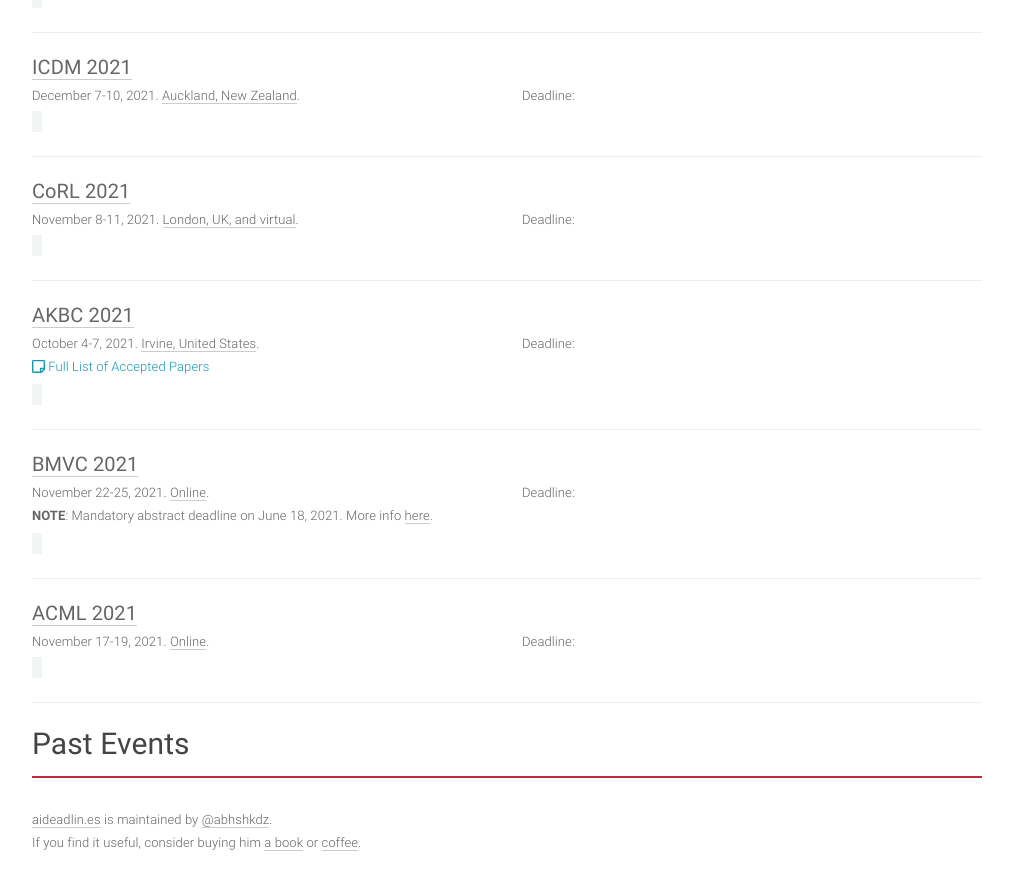
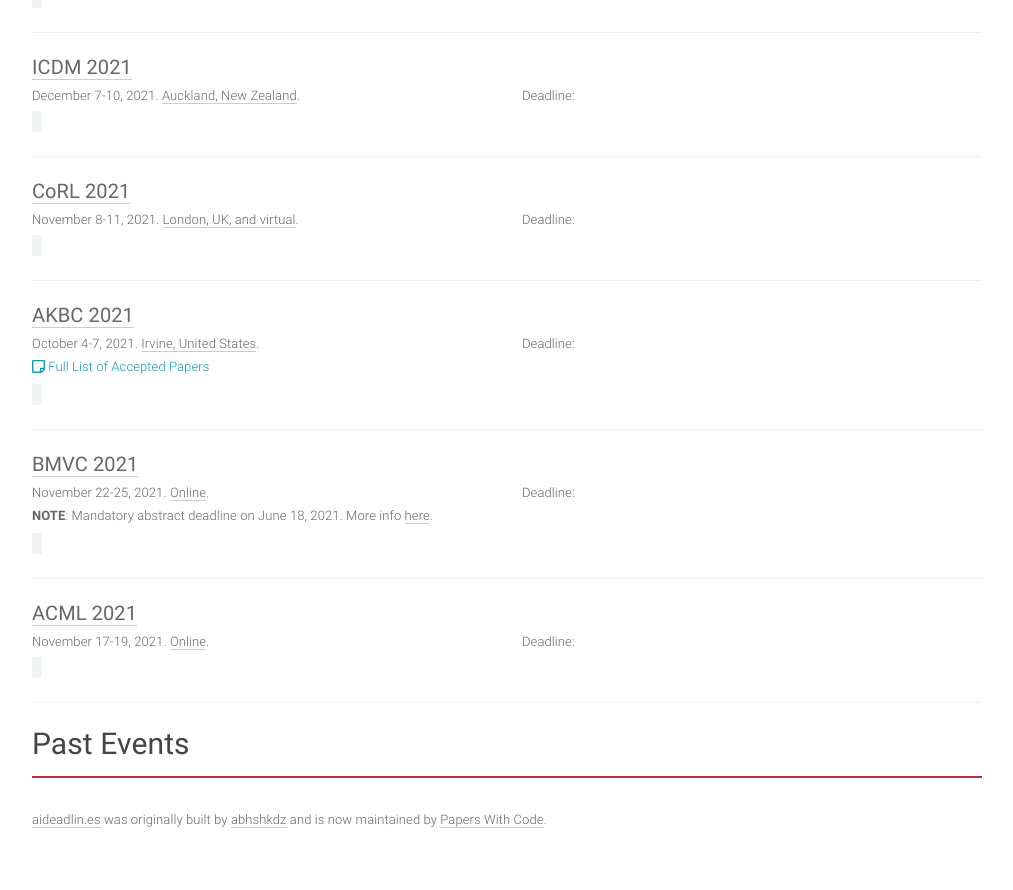
Before and after one commit to paperswithcode/ai-deadlines, a Jekyll site: the page built from index.html, in a window 1280 px wide and 900 px high, scrolled down 8346 px. Shown: the top 890 px of the window, without its empty margins (133-1146 px from the left). Built offline with Jekyll 4.4.1, drawn with Linux system fonts in a browser that asks for light colours; comment, search, counter and statistics services are not loaded.

Commit message:
Drops google analytics; updates footnote

```diff
--- a/_config.yml
+++ b/_config.yml
@@ -1,17 +1,15 @@
-title: AI Conference Deadlines # (Maintained by @abhshkdz)
-# email: abhshkdz@vt.edu
+title: AI Conference Deadlines
 description: Countdowns to top CV/NLP/ML/Robotics/AI conference deadlines
 author: Abhishek Das
 
 domain: "aideadlin.es"
 baseurl: ""
 
-twitter_username: abhshkdz
 twitter_hashtag: machinelearning
 github_username: abhshkdz
 github_repo: ai-deadlines
 
 markdown: kramdown
-ga_id: UA-36274081-2
+ga_id:
 
 include: ['_pages']
--- a/_layouts/home.html
+++ b/_layouts/home.html
@@ -150,9 +150,8 @@
       </div>
       <footer>
         <div class="row">
-            <div class="col-xs-12 col-sm-6">
-              <a href="/">{{ site.domain }}</a> is maintained by <a href="https://twitter.com/{{ site.twitter_username }}">@{{ site.twitter_username }}</a>.<br>
-              If you find it useful, consider buying him <a target="_blank" href="https://read.gift/u/abhshkdz">a book</a> or <a title="_blank" href="https://www.buymeacoffee.com/abhshkdz">coffee</a>.
+          <div class="col-xs-12 col-sm-12">
+            <a href="/">{{ site.domain }}</a> was originally built by <a href="https://twitter.com/abhshkdz">abhshkdz</a> and is now maintained by <a href="https://paperswithcode.com/">Papers With Code</a>.<br>
           </div>
         </div>
       </footer>
```
Lines whose indentation alone changed are shown as unchanged.
